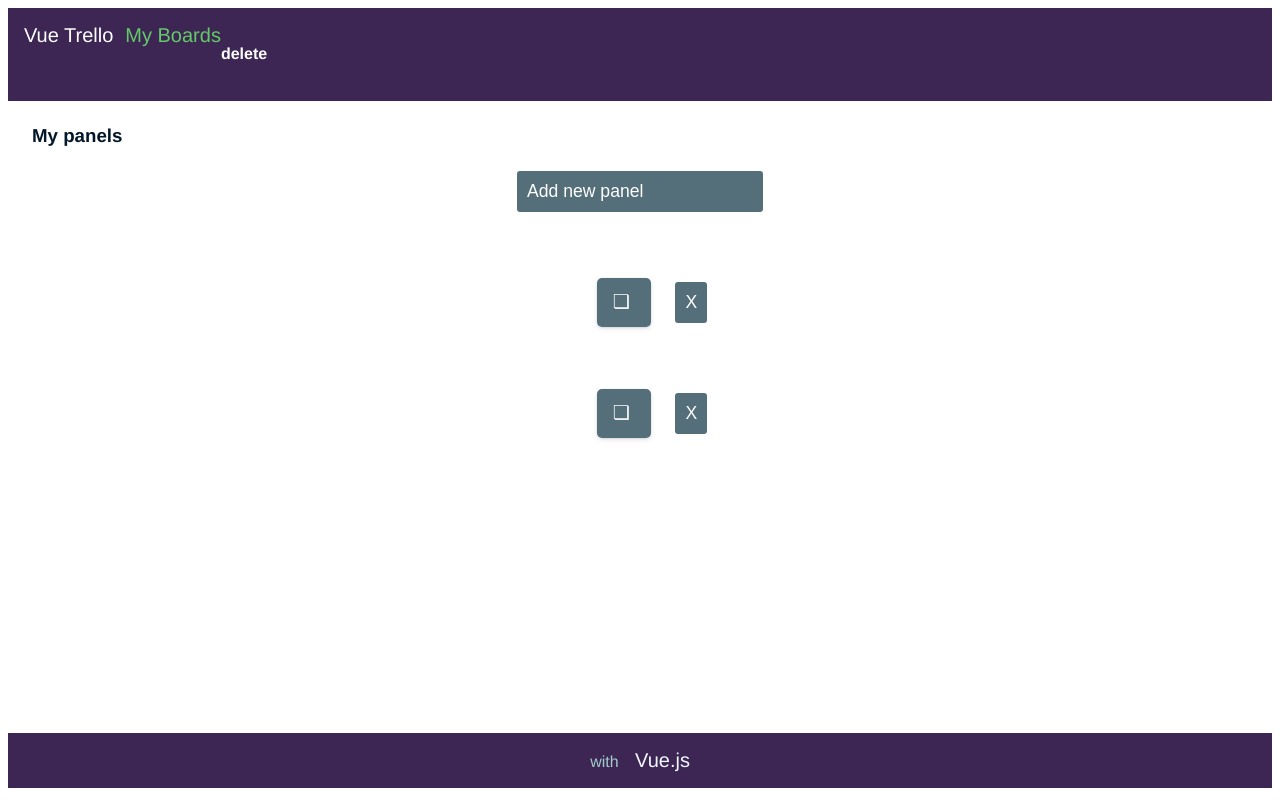
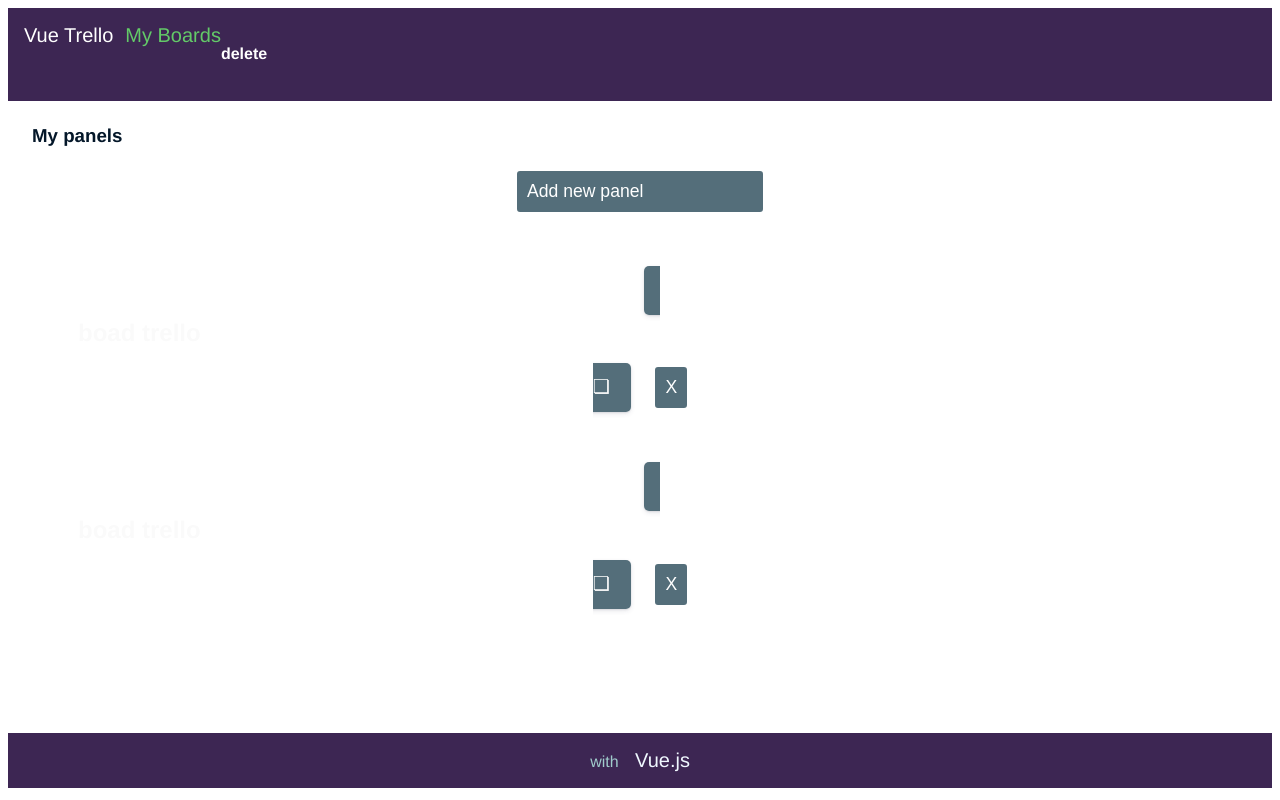
Before and after one commit to JSSatorres/Trello-App-Vue, a Vue app: page / in a window 1280 px wide. Built offline with nearby package versions, Linux system fonts and the light colour scheme; data requests are answered from the project's data file.

Commit message:
feat (title) adding titel component

```diff
--- a/src/components/BoardCard.vue
+++ b/src/components/BoardCard.vue
@@ -2,9 +2,10 @@
   <!-- // TODO: look for parametres -->
   <div class="container">
     <router-link
-      class="board-card"
-      :to="{ name: 'board', params: { name, id } }"
+    class="board-card"
+    :to="{ name: 'board', params: { name, id } }"
     >
+      <h2> boad trello</h2>
       <span class="board-card-title">❏ {{ name }}</span>
     </router-link>
     <button @click="handleDelete">X</button>
```
